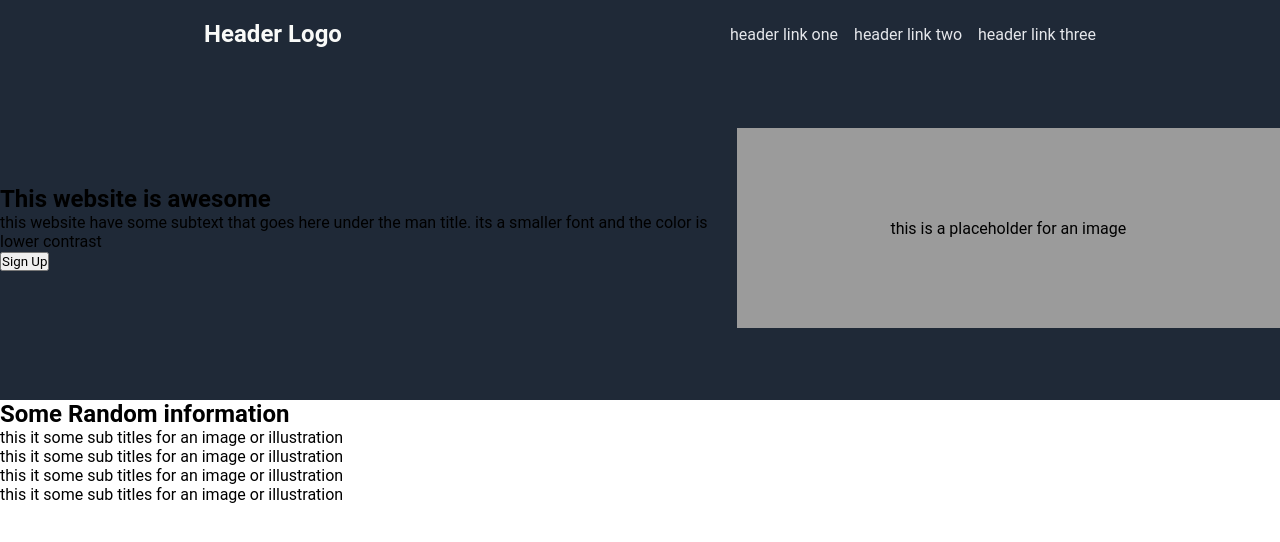
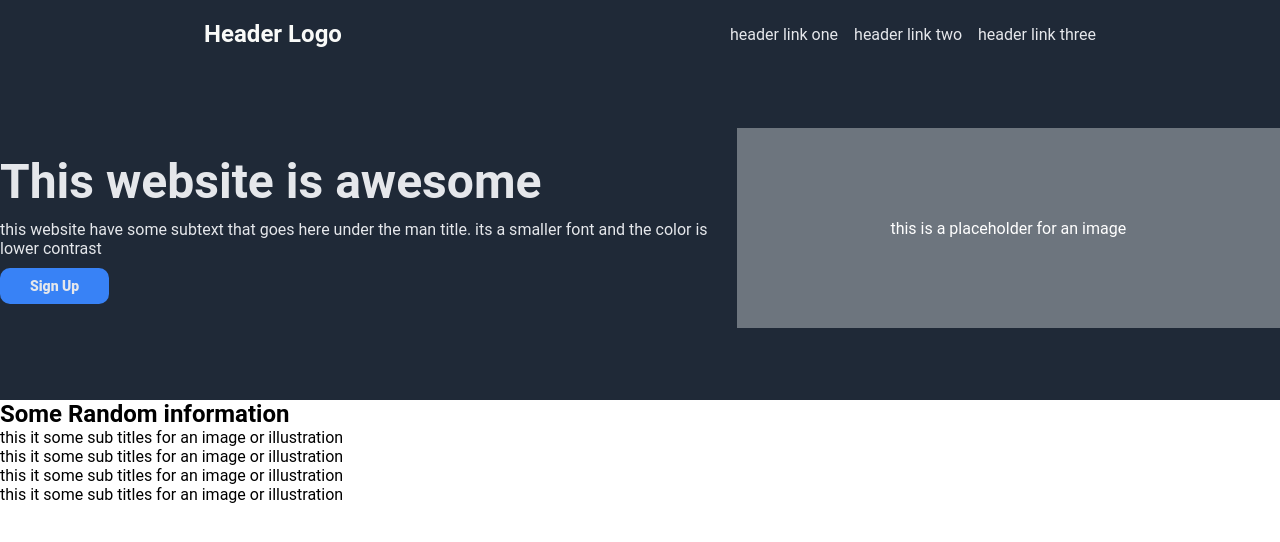
Before and after one commit to alexsiba/landing-page, a plain HTML site: page index.html in a window 1280 px wide. Drawn offline with Linux system fonts and the light colour scheme.

Commit message:
the css for the home page

```diff
--- a/style.css
+++ b/style.css
@@ -60,5 +60,28 @@
   display: flex;
   justify-content: center;
   align-items: center;
-  background: #9b9b9b;
+  background: hsl(212 7% 46% / 1);
+  color: #fff;
 }
+.main-text {
+  display: flex;
+  flex-direction: column;
+  align-items: flex-start;
+  gap: 10px;
+}
+.main-text h2 {
+  font-size: var(--hero-text);
+  color: var(--hero-secondary-color);
+}
+.main-text p {
+  color: var(--hero-secondary-color);
+}
+.main-text button {
+  padding: 10px 30px;
+  border-radius: 10px;
+  border: none;
+  background: var(--button-color);
+  color: var(--hero-secondary-color);
+  font-size: 14px;
+  font-weight: var(--hero-weight);
+}
```
